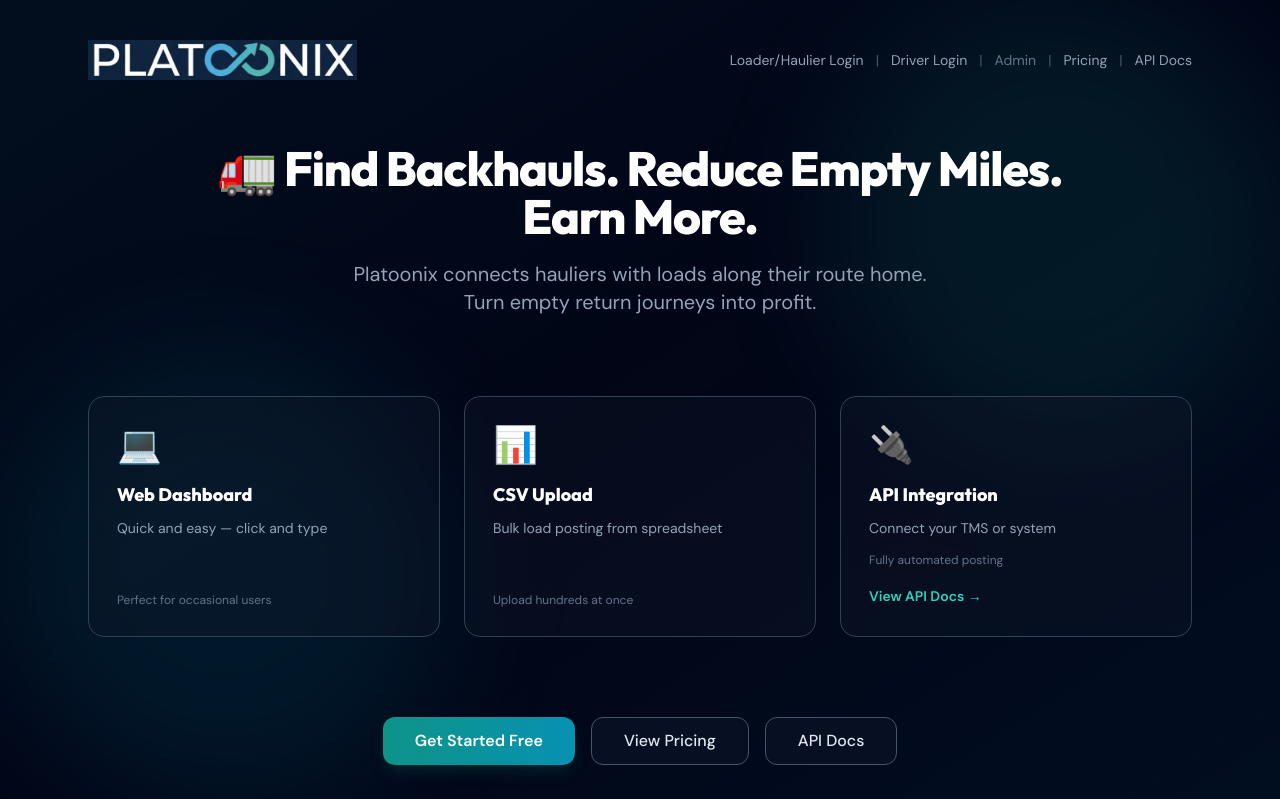
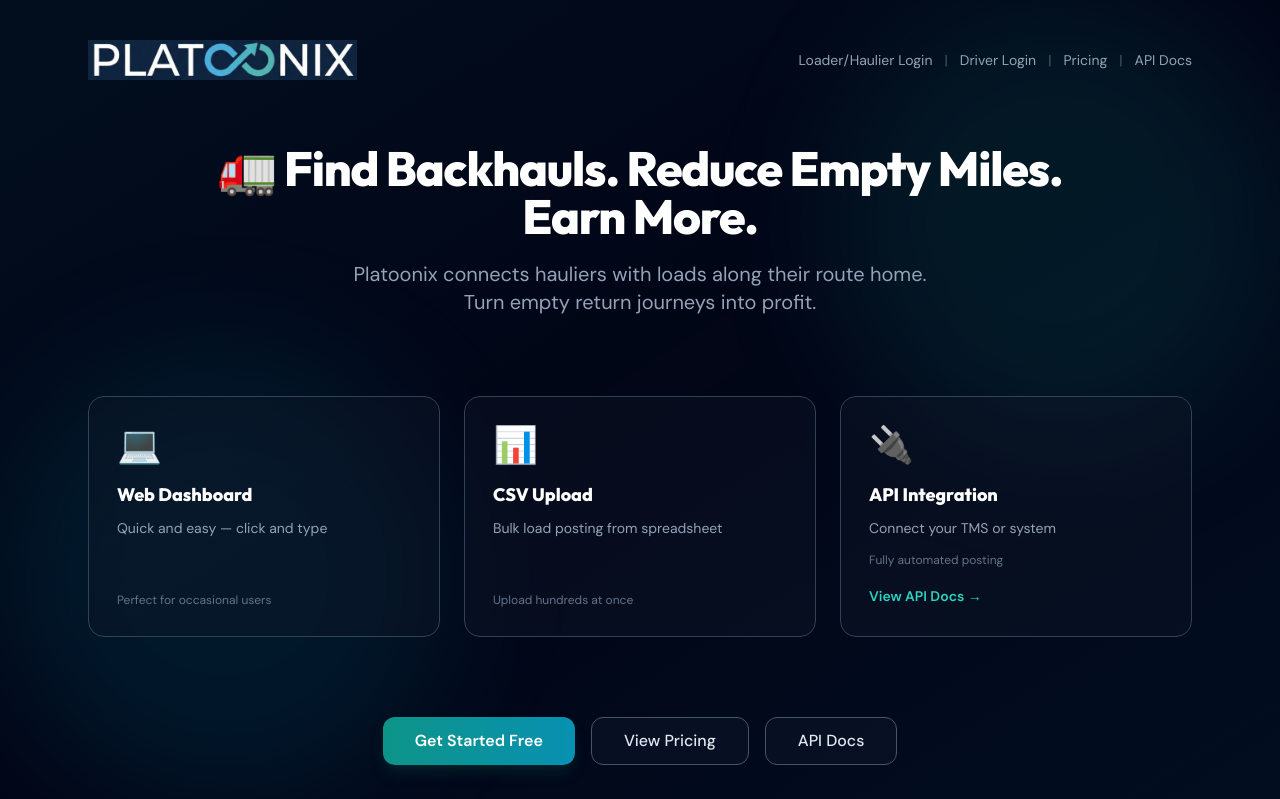
Before and after one commit to shakirqamardin/platoonix, a FastAPI app: template app/templates/index.html in a window 1280 px wide. Shown: the top 799 px of the page. Run offline with FastAPI, Linux system fonts and the light colour scheme; the template is opened without the code that fills it, so the values that code supplies are empty; parts of the project's set-up code (start-up, migrations or seed data) failed here and were passed over; some libraries are stand-ins or nearby versions.

Commit message:
index.html: remove Admin from header nav (keep footer link)
Made-with: Cursor

```diff
--- a/app/templates/index.html
+++ b/app/templates/index.html
@@ -39,8 +39,6 @@
         <a href="/login" class="text-slate-400 hover:text-teal-400 transition-colors">Loader/Haulier Login</a>
         <span class="text-slate-600 hidden sm:inline">|</span>
         <a href="/driver-login" class="text-slate-400 hover:text-teal-400 transition-colors">Driver Login</a>
-        <span class="text-slate-600 hidden sm:inline">|</span>
-        <a href="/admin/login" class="text-slate-500 hover:text-slate-400 transition-colors">Admin</a>
         <span class="text-slate-600 hidden sm:inline">|</span>
         <a href="/pricing" class="text-slate-400 hover:text-teal-400 transition-colors">Pricing</a>
         <span class="text-slate-600 hidden sm:inline">|</span>
```
